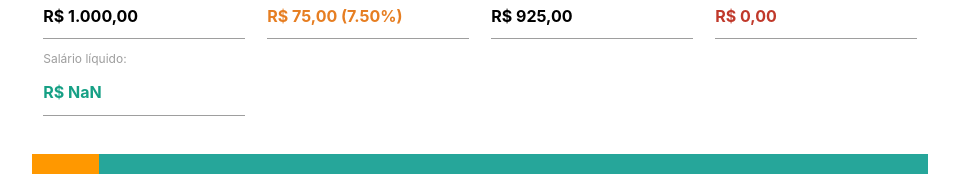
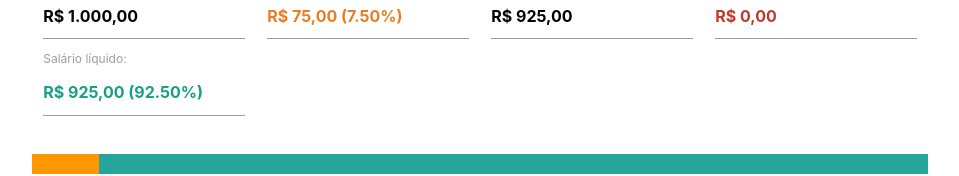
Before and after one commit to MatheusCbrl/Salario-Liquido-IGTI, a React (Create React App) app: page / in a window 1280 px wide. Shown: the part 262-438 px from the top of the page, without its empty margins (160-1119 px from the left). Built offline with nearby package versions, Linux system fonts and the light colour scheme.

Commit message:
Update salary.js

```diff
--- a/src/salary.js
+++ b/src/salary.js
@@ -85,14 +85,14 @@ function calculateDiscountIRPF(baseIRPF) {
   return discountIRPF;
 }
 
-function calculateSalaryFrom(fullSalary,outrosDescontos ) {
+function calculateSalaryFrom(fullSalary ) {
   const baseINSS = fullSalary;
   const discountINSS = calculateDiscountINSS(baseINSS);
 
   const baseIRPF = baseINSS - discountINSS;
   const discountIRPF = calculateDiscountIRPF(baseIRPF);
-  const discountoutrosDescontos = outrosDescontos;
-  const netSalary = baseINSS - discountINSS - discountIRPF - discountoutrosDescontos;
+
+  const netSalary = baseINSS - discountINSS - discountIRPF;
 
   return {
     baseINSS,
@@ -100,7 +100,6 @@ function calculateSalaryFrom(fullSalary,outrosDescontos ) {
     baseIRPF,
     discountIRPF,
     netSalary,
-    discountoutrosDescontos,
   };
 }
 
```
